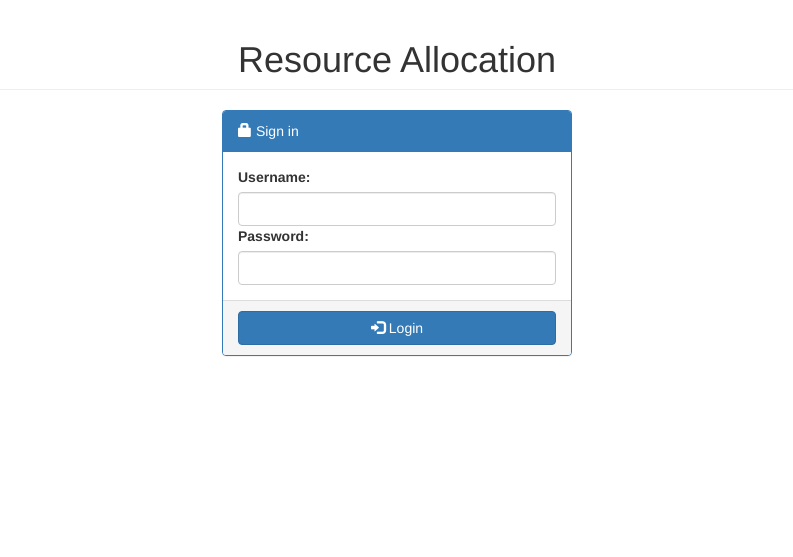
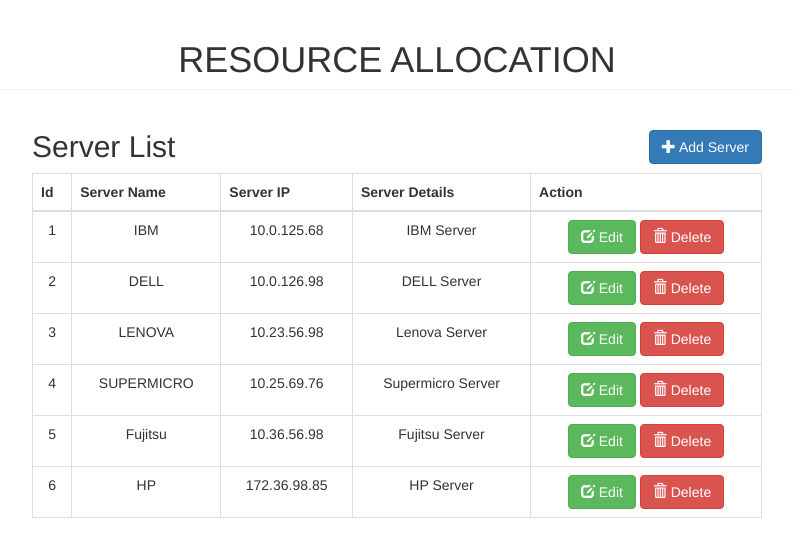
Before and after one commit to gsivaprabu/resource-allocation, a PHP site: page / in a window 1280 px wide. Shown: the top 557 px of the page, without its empty margins (243-1036 px from the left). Run offline with PHP 8.4, Linux system fonts and the light colour scheme; data comes from the database, SQL or seed files in the repository.

Commit message:
Fetch server Changes

```diff
--- /dev/null
+++ b/api.php
@@ -0,0 +1,92 @@
+<?php
+
+$conn = new mysqli("localhost", "root", "", "crud");
+
+if ($conn->connect_error) {
+    die("Connection failed: " . $conn->connect_error);
+}
+
+$out = array('error' => false);
+
+$crud = 'read';
+
+if(isset($_GET['crud'])){
+	$crud = $_GET['crud'];
+}
+
+
+if($crud == 'read'){
+	$sql = "select * from server_details";
+	$query = $conn->query($sql);
+	$server_details = array();
+
+	while($row = $query->fetch_array()){
+		array_push($server_details, $row);
+	}
+
+	$out['server_details'] = $server_details;
+}
+
+if($crud == 'create'){
+
+	$firstname = $_POST['firstname'];
+	$lastname = $_POST['lastname'];
+
+	$sql = "insert into members (firstname, lastname) values ('$firstname', '$lastname')";
+	$query = $conn->query($sql);
+
+	if($query){
+		$out['message'] = "Member Added Successfully";
+	}
+	else{
+		$out['error'] = true;
+		$out['message'] = "Could not add Member";
+	}
+
+}
+
+if($crud == 'update'){
+
+	$memid = $_POST['memid'];
+	$firstname = $_POST['firstname'];
+	$lastname = $_POST['lastname'];
+
+	$sql = "update members set firstname='$firstname', lastname='$lastname' where memid='$memid'";
+	$query = $conn->query($sql);
+
+	if($query){
+		$out['message'] = "Member Updated Successfully";
+	}
+	else{
+		$out['error'] = true;
+		$out['message'] = "Could not update Member";
+	}
+
+}
+
+if($crud == 'delete'){
+
+	$memid = $_POST['memid'];
+
+	$sql = "delete from members where memid='$memid'";
+	$query = $conn->query($sql);
+
+	if($query){
+		$out['message'] = "Member Deleted Successfully";
+	}
+	else{
+		$out['error'] = true;
+		$out['message'] = "Could not delete Member";
+	}
+
+}
+
+
+$conn->close();
+
+header("Content-type: application/json");
+echo json_encode($out);
+die();
+
+
+?>
--- a/app.js
+++ b/app.js
@@ -1,35 +1,86 @@
 var app = new Vue({
-	el: '#login',
+	el: '#members',
 	data:{
+		showAddModal: false,
+		showEditModal: false,
+		showDeleteModal: false,
+		errorMessage: "",
 		successMessage: "",
-		errorMessage: "",
-		logDetails: {username: '', password: ''},
+		server_details: [],
+		newMember: {firstname: '', lastname: ''},
+		newServer: {server_name: '', server_ip: '',server_details: ''},
+		clickMember: {}
+	},
+
+	mounted: function(){
+		this.getAllMembers();
 	},
 
 	methods:{
-		keymonitor: function(event) {
-       		if(event.key == "Enter"){
-         		app.checkLogin();
-        	}
-       	},
-
-		checkLogin: function(){
-			var logForm = app.toFormData(app.logDetails);
-			axios.post('login.php', logForm)
+		getAllMembers: function(){
+			axios.get('api.php')
 				.then(function(response){
-
+					console.log(response);
 					if(response.data.error){
 						app.errorMessage = response.data.message;
 					}
 					else{
-						app.successMessage = response.data.message;
-						app.logDetails = {username: '', password:''};
-						setTimeout(function(){
-							window.location.href="success.php";
-						},1);
-
+						app.server_details = response.data.server_details;
 					}
 				});
+		},
+
+		saveMember: function(){
+			//console.log(app.newMember);
+			var memForm = app.toFormData(app.newMember);
+			axios.post('api.php?crud=create', memForm)
+				.then(function(response){
+					//console.log(response);
+					app.newMember = {firstname: '', lastname:''};
+					if(response.data.error){
+						app.errorMessage = response.data.message;
+					}
+					else{
+						app.successMessage = response.data.message
+						app.getAllMembers();
+					}
+				});
+		},
+
+		updateMember(){
+			var memForm = app.toFormData(app.clickMember);
+			axios.post('api.php?crud=update', memForm)
+				.then(function(response){
+					//console.log(response);
+					app.clickMember = {};
+					if(response.data.error){
+						app.errorMessage = response.data.message;
+					}
+					else{
+						app.successMessage = response.data.message
+						app.getAllMembers();
+					}
+				});
+		},
+
+		deleteMember(){
+			var memForm = app.toFormData(app.clickMember);
+			axios.post('api.php?crud=delete', memForm)
+				.then(function(response){
+					//console.log(response);
+					app.clickMember = {};
+					if(response.data.error){
+						app.errorMessage = response.data.message;
+					}
+					else{
+						app.successMessage = response.data.message
+						app.getAllMembers();
+					}
+				});
+		},
+
+		selectMember(member){
+			app.clickMember = member;
 		},
 
 		toFormData: function(obj){
--- a/index.php
+++ b/index.php
@@ -1,56 +1,61 @@
-<?php
-	session_start();
-	if(isset($_SESSION['user'])){
-		header('location:success.php');
-	}
-?>
 <!DOCTYPE html>
 <html>
-
 <head>
-	<title>Resource Allocation</title>
-	<link rel="stylesheet" href="https://maxcdn.bootstrapcdn.com/bootstrap/3.3.7/css/bootstrap.min.css">
+	<title>Vue.js CRUD Operation using PHP/MySQLi</title>
+	<link rel="stylesheet" href="https://maxcdn.bootstrapcdn.com/bootstrap/3.3.7/css/bootstrap.min.css" />
+	<link rel="stylesheet" type="text/css" href="style.css">
 </head>
-
 <body>
 <div class="container">
-		<h1 class="page-header text-center">Resource Allocation</h1>
-		<div id="login">
-			<div class="col-md-4 col-md-offset-4">
-
-				<div class="panel panel-primary">
-					<div class="panel-heading"><span class="glyphicon glyphicon-lock"></span> Sign in</div>
-					<div class="panel-body">
-						<label>Username:</label>
-						<input type="text" class="form-control"  v-model="logDetails.username" v-on:keyup="keymonitor">
-						<label>Password:</label>
-						<input type="password" class="form-control"  v-model="logDetails.password"
-							v-on:keyup="keymonitor">
-					</div>
-					<div class="panel-footer">
-						<button class="btn btn-primary btn-block" @click="checkLogin();"><span
-								class="glyphicon glyphicon-log-in"></span> Login</button>
+	<h1 class="page-header text-center">RESOURCE ALLOCATION</h1>
+	<div id="members">
+		<div class="col-md-8 col-md-offset-2">
+			<div class="row">
+				<div class="col-md-12">
+					<h2>Server List
+					<button class="btn btn-primary pull-right" @click="showAddModal = true"><span class="glyphicon glyphicon-plus"></span> Add Server</button>
+					</h2>
 				</div>
 			</div>
 
 			<div class="alert alert-danger text-center" v-if="errorMessage">
-					<button type="button" class="close" @click="clearMessage();"><span
-							aria-hidden="true">&times;</span></button>
+				<button type="button" class="close" @click="clearMessage();"><span aria-hidden="true">&times;</span></button>
 				<span class="glyphicon glyphicon-alert"></span> {{ errorMessage }}
 			</div>
 
 			<div class="alert alert-success text-center" v-if="successMessage">
-					<button type="button" class="close" @click="clearMessage();"><span
-							aria-hidden="true">&times;</span></button>
-					<span class="glyphicon glyphicon-check"></span> {{ successMessage }}
+				<button type="button" class="close" @click="clearMessage();"><span aria-hidden="true">&times;</span></button>
+				<span class="glyphicon glyphicon-ok"></span> {{ successMessage }}
 			</div>
 
+			<table class="table table-bordered">
+				<thead>
+					<th>Id</th>
+					<th>Server Name</th>
+					<th>Server IP</th>
+					<th>Server Details</th>
+					<th>Action</th>
+				</thead>
+				<tbody>
+					<tr v-for="server in server_details">
+						<td align="center">{{ server.id }}</td>
+						<td align="center">{{ server.server_name }}</td>
+						<td align="center">{{ server.server_ip }}</td>
+						<td align="center">{{ server.server_details }}</td>
+						<td align="center">
+							<button class="btn btn-success" @click="showEditModal = true; selectMember(server_details);"><span class="glyphicon glyphicon-edit"></span> Edit</button> <button class="btn btn-danger" @click="showDeleteModal = true; selectMember(server_details);"><span class="glyphicon glyphicon-trash"></span> Delete</button>
+
+						</td>
+					</tr>
+				</tbody>
+			</table>
 		</div>
+
+		<?php include('modal.php'); ?>
 	</div>
 </div>
 <script src="vue.js"></script>
 <script src="axios.js"></script>
 <script src="app.js"></script>
 </body>
-
 </html>
--- a/logout.php
+++ /dev/null
@@ -1,5 +0,0 @@
-<?php
-	session_start();
-	session_destroy();
-	header('location:index.php');
-?>
--- /dev/null
+++ b/modal.php
@@ -0,0 +1,84 @@
+<!-- Add Modal -->
+<div class="myModal" v-if="showAddModal">
+	<div class="modalContainer">
+		<div class="modalHeader">
+			<span class="headerTitle">Add New Member</span>
+			<button class="closeBtn pull-right" @click="showAddModal = false">&times;</button>
+		</div>
+		<div class="modalBody">
+			<div class="form-group">
+				<label>Server Name:</label>
+				<input type="text" class="form-control" v-model="newServer.server_name">
+			</div>
+			<div class="form-group">
+				<label>Server IP:</label>
+				<input type="text" class="form-control" v-model="newServer.server_ip">
+			</div>
+			<div class="form-group">
+				<label>Server Details:</label>
+				<input type="text" class="form-control" v-model="newServer.server_details">
+			</div>
+		</div>
+		<hr>
+		<div class="modalFooter">
+			<div class="footerBtn pull-right">
+				<button class="btn btn-default" @click="showAddModal = false"><span
+						class="glyphicon glyphicon-remove"></span> Cancel</button> <button class="btn btn-primary"
+					@click="showAddModal = false; saveMember();"><span class="glyphicon glyphicon-floppy-disk"></span>
+					Save</button>
+			</div>
+		</div>
+	</div>
+</div>
+
+<!-- Edit Modal -->
+<div class="myModal" v-if="showEditModal">
+	<div class="modalContainer">
+		<div class="editHeader">
+			<span class="headerTitle">Edit Member</span>
+			<button class="closeEditBtn pull-right" @click="showEditModal = false">&times;</button>
+		</div>
+		<div class="modalBody">
+			<div class="form-group">
+				<label>Firstname:</label>
+				<input type="text" class="form-control" v-model="clickMember.firstname">
+			</div>
+			<div class="form-group">
+				<label>Lastname:</label>
+				<input type="text" class="form-control" v-model="clickMember.lastname">
+			</div>
+		</div>
+		<hr>
+		<div class="modalFooter">
+			<div class="footerBtn pull-right">
+				<button class="btn btn-default" @click="showEditModal = false"><span
+						class="glyphicon glyphicon-remove"></span> Cancel</button> <button class="btn btn-success"
+					@click="showEditModal = false; updateMember();"><span class="glyphicon glyphicon-check"></span>
+					Save</button>
+			</div>
+		</div>
+	</div>
+</div>
+
+<!-- Delete Modal -->
+<div class="myModal" v-if="showDeleteModal">
+	<div class="modalContainer">
+		<div class="deleteHeader">
+			<span class="headerTitle">Delete Member</span>
+			<button class="closeDelBtn pull-right" @click="showDeleteModal = false">&times;</button>
+		</div>
+		<div class="modalBody">
+			<h5 class="text-center">Are you sure you want to Delete</h5>
+			<h2 class="text-center">{{clickMember.firstname}} {{clickMember.lastname}}</h2>
+		</div>
+		<hr>
+		<div class="modalFooter">
+			<div class="footerBtn pull-right">
+				<button class="btn btn-default" @click="showDeleteModal = false"><span
+						class="glyphicon glyphicon-remove"></span> Cancel</button> <button class="btn btn-danger"
+					@click="showDeleteModal = false; deleteMember(); "><span class="glyphicon glyphicon-trash"></span>
+					Yes</button>
+			</div>
+		</div>
+	</div>
+</div>
```
Also changed, not shown: db_backup/crud.sql (renamed from db_backup/resource-allocation.sql, +39 -7 lines), login.php (deleted, +0 -47 lines), style.css (added, +73 -0 lines), success.php (deleted, +0 -102 lines), README.md (deleted). Lines whose indentation alone changed are shown as unchanged.
